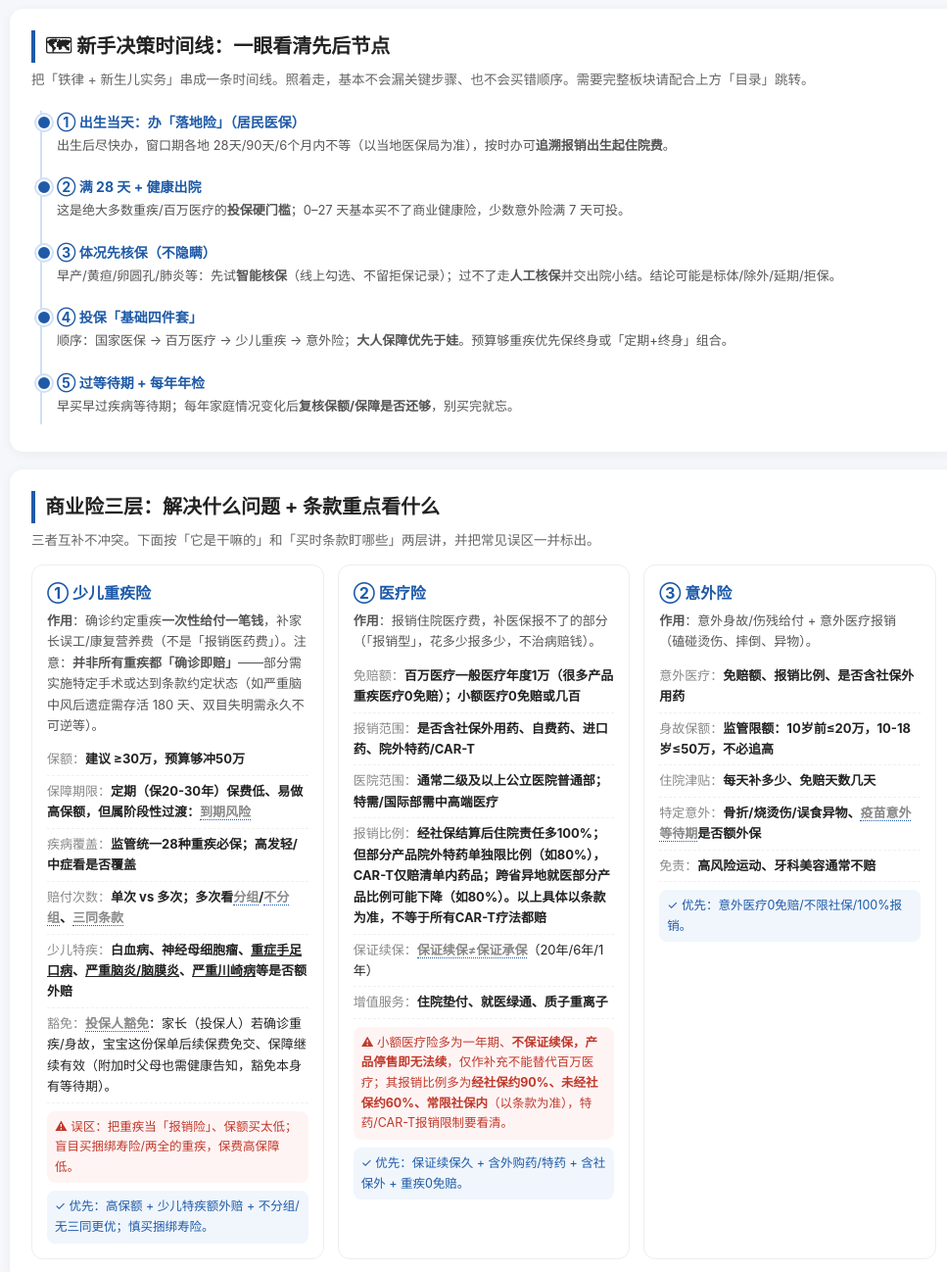
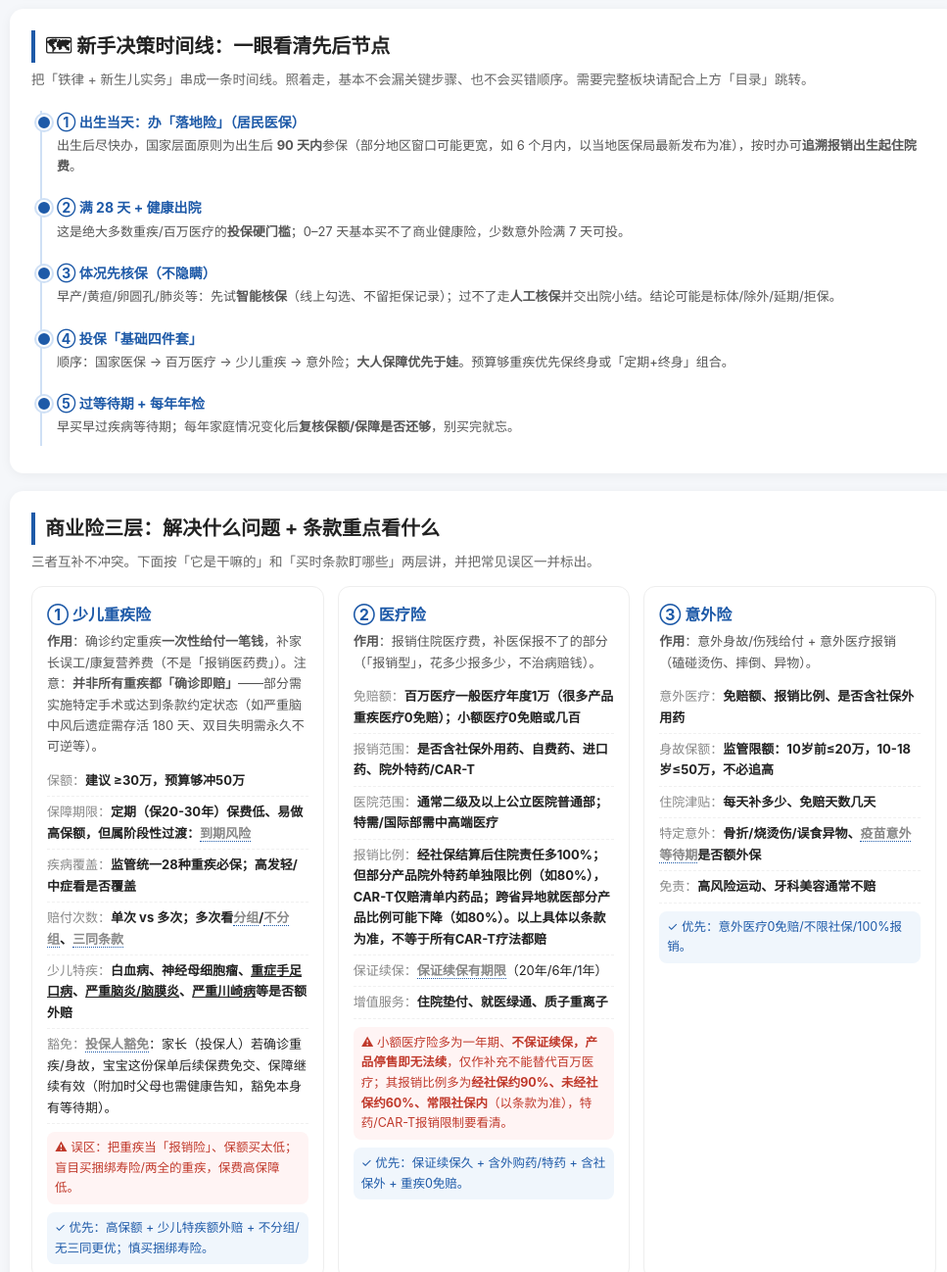
Before and after one commit to Tonywsy/newborn-insurance-guide, a plain HTML site: page index.html in a window 1280 px wide. Shown: the part 3020-4318 px from the top of the page at 98% size, without its empty margins (146-1113 px from the left). Drawn offline with nearby package versions, Linux system fonts and the light colour scheme.

```diff
--- a/index.html
+++ b/index.html
@@ -181,7 +181,7 @@
     <h2>🗺 新手决策时间线：一眼看清先后节点</h2>
     <p class="section-desc">把「铁律 + 新生儿实务」串成一条时间线。照着走，基本不会漏关键步骤、也不会买错顺序。需要完整板块请配合上方「目录」跳转。</p>
     <div class="timeline">
-      <div class="tl-item"><h4>① 出生当天：办「落地险」（居民医保）</h4><p>出生后尽快办，窗口期各地 28天/90天/6个月内不等（以当地医保局为准），按时办可<b>追溯报销出生起住院费</b>。</p></div>
+      <div class="tl-item"><h4>① 出生当天：办「落地险」（居民医保）</h4><p>出生后尽快办，国家层面原则为出生后 <b>90 天内</b>参保（部分地区窗口可能更宽，如 6 个月内，以当地医保局最新发布为准），按时办可<b>追溯报销出生起住院费</b>。</p></div>
       <div class="tl-item"><h4>② 满 28 天 + 健康出院</h4><p>这是绝大多数重疾/百万医疗的<b>投保硬门槛</b>；0–27 天基本买不了商业健康险，少数意外险满 7 天可投。</p></div>
       <div class="tl-item"><h4>③ 体况先核保（不隐瞒）</h4><p>早产/黄疸/卵圆孔/肺炎等：先试<b>智能核保</b>（线上勾选、不留拒保记录）；过不了走<b>人工核保</b>并交出院小结。结论可能是标体/除外/延期/拒保。</p></div>
       <div class="tl-item"><h4>④ 投保「基础四件套」</h4><p>顺序：国家医保 → 百万医疗 → 少儿重疾 → 意外险；<b>大人保障优先于娃</b>。预算够重疾优先保终身或「定期+终身」组合。</p></div>
@@ -213,7 +213,7 @@
         <div class="row"><span>报销范围：</span><b>是否含社保外用药、自费药、进口药、院外特药/CAR-T</b></div>
         <div class="row"><span>医院范围：</span><b>通常二级及以上公立医院普通部；特需/国际部需中高端医疗</b></div>
         <div class="row"><span>报销比例：</span><b>经社保结算后住院责任多100%；但<b>部分产品院外特药单独限比例（如80%）</b>，<b>CAR-T仅赔清单内药品</b>；<b>跨省异地就医部分产品比例可能下降（如80%）</b>。以上具体以条款为准，不等于所有CAR-T疗法都赔</b></div>
-        <div class="row"><span>保证续保：</span><b><span class="term" data-tip="保证续保≠保证终身承保：保证续保期内保险公司不因被保人健康变化/理赔而拒保；但保证续保期结束或产品停售，可能需重新核保或无法续。">保证续保≠保证承保</span></b>（20年/6年/1年）</b></div>
+        <div class="row"><span>保证续保：</span><b><span class="term" data-tip="保证续保≠保证终身：保证续保「期间内」保险公司必须无条件承保（不因健康变化/理赔而拒保）；但保证续保期结束（如20年期满）或产品停售，可能需重新核保或无法续，且目前无终身保证续保的医疗险。">保证续保有期限</span></b>（20年/6年/1年）</b></div>
         <div class="row"><span>增值服务：</span><b>住院垫付、就医绿通、质子重离子</b></div>
         <div class="warn">⚠ 小额医疗险多为一年期、<b>不保证续保，产品停售即无法续</b>，仅作补充不能替代百万医疗；其报销比例多为<b>经社保约90%、未经社保约60%、常限社保内</b>（以条款为准），特药/CAR-T报销限制要看清。</div>
         <div class="tip">✓ 优先：保证续保久 + 含外购药/特药 + 含社保外 + 重疾0免赔。</div>
@@ -294,7 +294,7 @@
     <h2>买了之后怎么赔：理赔实操</h2>
     <p class="section-desc">家长不只关心「买什么」，也关心「出事了怎么拿钱」。通用流程如下，具体以条款与保险公司指引为准。</p>
     <div class="callout blue">
-      <b>报案：</b>知道保险事故后尽快报案，多数产品要求<b>知道事故后 10 日内</b>（具体看条款），可 App/客服电话/代理人报。<br>
+      <b>报案：</b>知道保险事故后尽快报案，多数重疾险/医疗险条款约定<b>知道事故后 10 日内</b>通知保险公司，意外险可能要求更短（如 24 小时内），具体以条款为准，可 App/客服电话/代理人报。<br>
       <b>材料清单（通用）：</b>保单号、被保人身份证/出生证、银行卡；住院：出院小结、发票原件、费用清单、诊断证明、检查报告；意外：事故说明/证明。<b>社保已报销的，商保报「社保结算后的剩余」</b>，记得留好社保结算单。
     </div>
     <div class="callout warn">
@@ -406,7 +406,7 @@
   <div class="section" id="medicare">
     <h2>⚠ 国家医保（落地险）：这条最容易踩地方政策</h2>
     <div class="callout blue">
-      <b>新生儿「落地险」关键点：</b>出生后按规定时限内参保，通常可<b>追溯报销出生起的医疗费</b>。但<b>参保窗口期各地差异大</b>——常见为出生后 <b>28天 / 90天 / 6个月内</b>不等（以当地为准，务必以当地医保局公布为准）。<br>
+      <b>新生儿「落地险」关键点：</b>出生后按规定时限内参保，通常可<b>追溯报销出生起的医疗费</b>。但<b>参保窗口期各地差异大</b>——国家层面原则为出生后 <b>90 天内</b>（部分地区可能更宽，如 6 个月内，或另有预参保政策），以当地医保局最新发布为准。<br>
       <b>报销怎么算（通用规律，以当地为准）：</b>医保只报<b>目录内</b>费用；报销比例随<b>医院等级递减</b>——基层/乡镇卫生院比例最高，三级医院较低，且<b>未成年人比例通常高于成人</b>；年度有<b>封顶线</b>，超出合规费用可由<b>大病保险</b>接力、再由商业险补。<b>具体分级比例、起付线、封顶线以当地医保局为准（拨打 12393 咨询）。</b><br>
       <b>办理：</b>在户籍地或居住证所在地办居民医保，出生后<b>尽快办、别拖过窗口</b>。<br>
       <b>查询方式：</b>拨打 <b>12333</b>（人社服务热线）/ <b>12393</b>（医疗保障服务热线），或微信搜「XX省/市医保局」公众号，关键词「新生儿参保」「城乡居民医保」。具体天数、材料、渠道以<b>当地医保局/税务窗口最新发布</b>为准，本页不给死数。<br>
```
